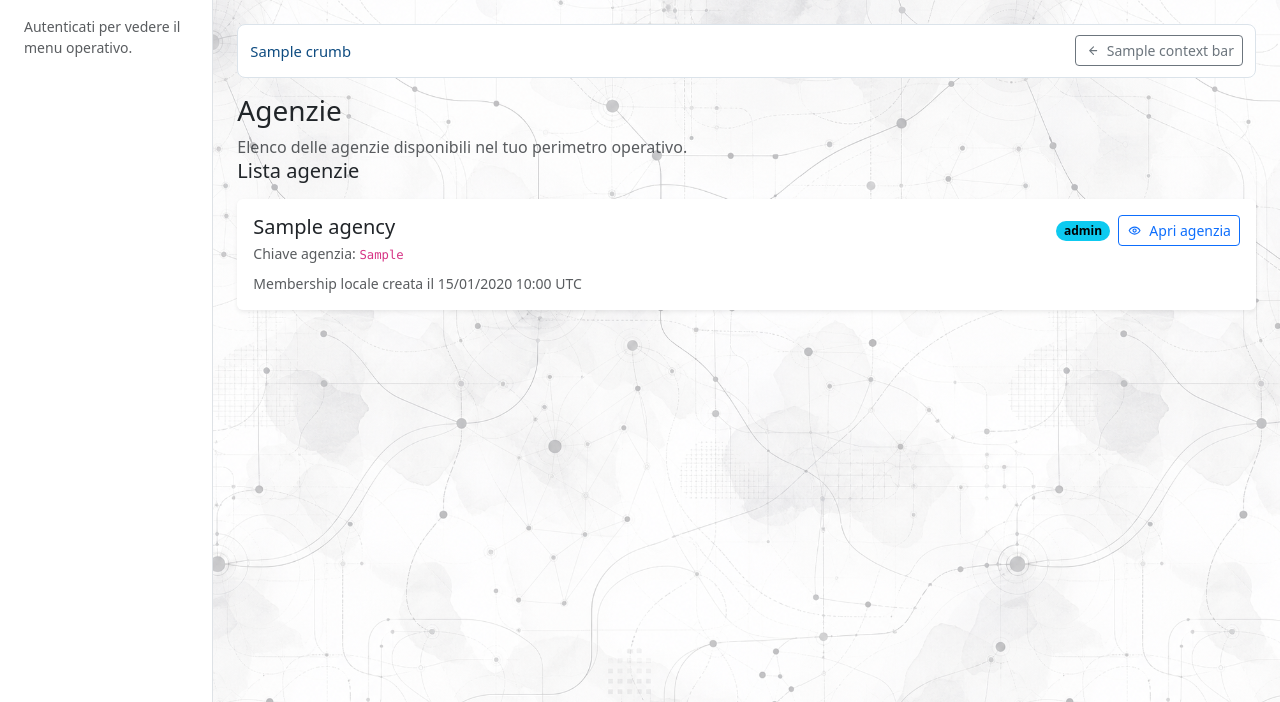
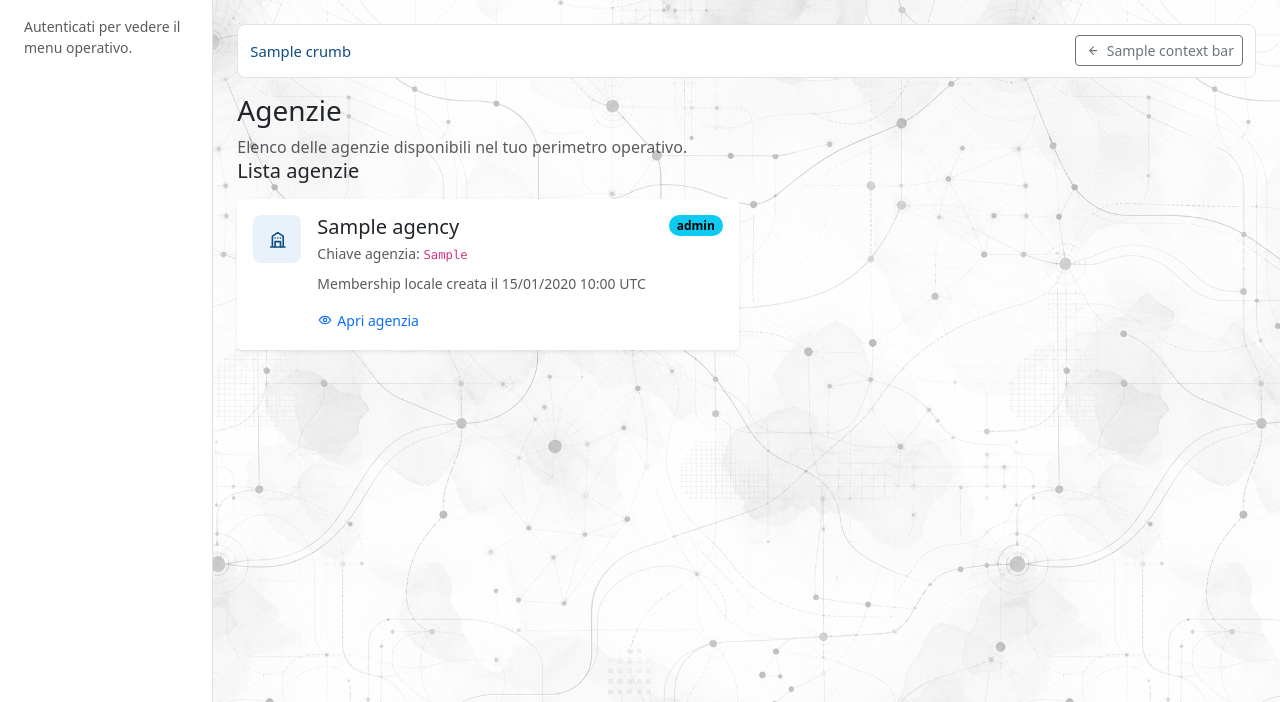
Before and after one commit to Agenzia-TPL/rpsd-config, a Django app: template src/rpsd_config/exchange_agreement/templates/exchange_agreement/agencies.html in a window 1280 px wide. Shown: the part 57-759 px from the top of the page. Run offline with Django 5.2, Linux system fonts and the light colour scheme; the template is opened without the code that fills it: most values are stand-ins (such as "Sample title", 1, 10 or a date in 2020).

Commit message:
prova box

```diff
--- a/src/rpsd_config/exchange_agreement/templates/exchange_agreement/agencies.html
+++ b/src/rpsd_config/exchange_agreement/templates/exchange_agreement/agencies.html
@@ -29,37 +29,40 @@
     </div>
 
     {% if agency_rows %}
-      <div class="vstack gap-3">
+      <div class="row g-3">
         {% for row in agency_rows %}
-          <article class="card border-0 shadow-sm">
-            <div class="card-body">
-              <div class="d-flex justify-content-between align-items-start gap-3 flex-wrap">
-                <div>
-                  <h2 class="h5 mb-1">{{ row.agency.name }}</h2>
-                  <p class="small text-body-secondary mb-0">
-                    Chiave agenzia: <code>{{ row.agency.agency_key }}</code>
-                  </p>
-                </div>
-                <div class="d-flex align-items-center gap-2">
-                  <span class="badge rounded-pill text-bg-info">{{ row.role_label }}</span>
+          <div class="col-12 col-xl-6">
             <a
-                    class="btn btn-sm btn-outline-primary app-icon-button"
+              class="card border-0 shadow-sm app-home-section-card h-100 text-decoration-none"
               href="{% url 'exchange_agreement:agency-detail' row.agency.agency_key %}"
             >
-                    {% include "includes/icon.html" with icon_name="eye" %}
-                    <span>Apri agenzia</span>
-                  </a>
-                </div>
-              </div>
-              <p class="small text-body-secondary mb-0 mt-2">
+              <span class="card-body d-flex align-items-start gap-3">
+                <span class="app-home-section-icon">
+                  {% include "includes/icon.html" with icon_name="agency" %}
+                </span>
+                <span class="d-block flex-grow-1">
+                  <span class="d-flex justify-content-between align-items-start gap-2 flex-wrap mb-1">
+                    <span class="h5 d-block mb-0 text-body">{{ row.agency.name }}</span>
+                    <span class="badge rounded-pill text-bg-info">{{ row.role_label }}</span>
+                  </span>
+                  <span class="small text-body-secondary d-block mb-2">
+                    Chiave agenzia: <code>{{ row.agency.agency_key }}</code>
+                  </span>
+                  <span class="small text-body-secondary d-block">
                     {% if row.membership %}
                       Membership locale creata il {{ row.membership.created_at|date:"d/m/Y H:i" }} UTC
                     {% else %}
                       Accesso derivato dai gruppi IAM.
                     {% endif %}
-              </p>
+                  </span>
+                  <span class="small text-primary d-inline-flex align-items-center gap-1 mt-3">
+                    {% include "includes/icon.html" with icon_name="eye" %}
+                    <span>Apri agenzia</span>
+                  </span>
+                </span>
+              </span>
+            </a>
           </div>
-          </article>
         {% endfor %}
       </div>
     {% else %}
```
Lines whose indentation alone changed are shown as unchanged.
